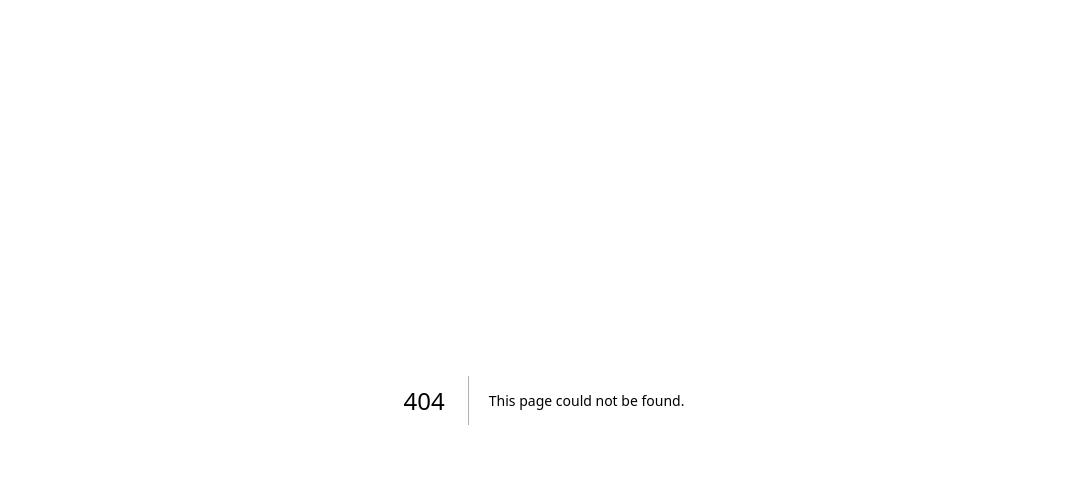
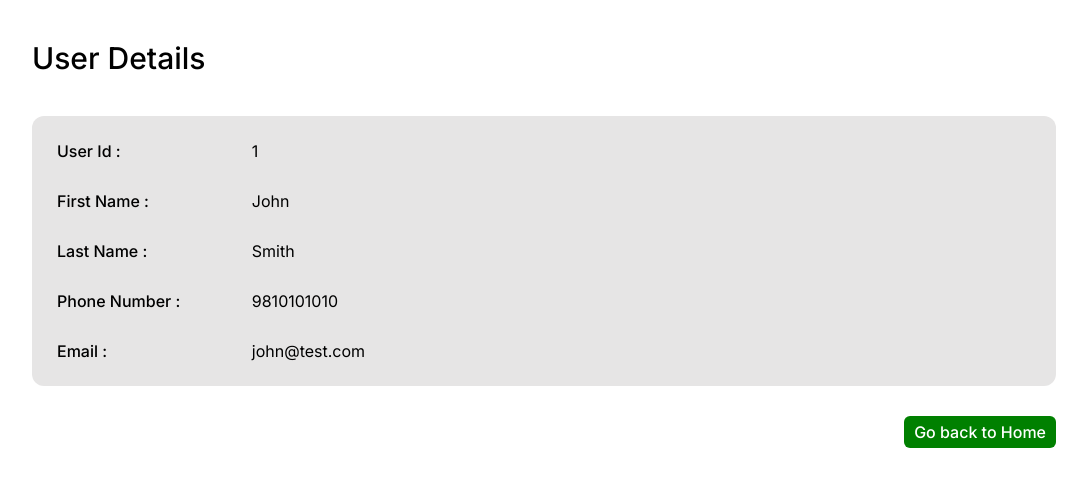
Before and after one commit to Shahrukh-elRed/next-js-crud-demo, a Next.js app: page /viewuser/1 in a window 1280 px wide. Before the commit this address had no page. Shown: the top 486 px of the page, without its empty margins (96-1183 px from the left). Built offline with nearby package versions, Linux system fonts and the light colour scheme.

Commit message:
user detail page UI and route

```diff
--- a/src/app/globals.css
+++ b/src/app/globals.css
@@ -51,7 +51,7 @@ a {
 
 .user-data-table {
   width: 80%;
-  margin: 40px auto 0;
+  margin: 40px auto 20px;
 }
 
 table,
@@ -61,6 +61,17 @@ td {
   border-collapse: collapse;
   padding: 8px;
   text-align: center;
+  -webkit-user-select: none;
+  -ms-user-select: none;
+  user-select: none;
+}
+
+.user-table-data-row {
+  cursor: pointer;
+}
+
+.user-table-data-row:hover {
+  background-color: rgb(231, 229, 229);
 }
 
 .user-table-name {
@@ -72,6 +83,9 @@ button {
   outline: none;
   cursor: pointer;
   border-radius: 5px;
+  -webkit-user-select: none;
+  -ms-user-select: none;
+  user-select: none;
 }
 
 button:focus {
@@ -97,3 +111,39 @@ button:focus {
   background-color: green;
   vertical-align: middle;
 }
+
+.user-details-page-container {
+  margin: 0 10%;
+}
+
+.user-detail-container {
+  margin: 40px auto 20px;
+  padding: 10px;
+  background-color: rgb(230, 229, 229);
+  border-radius: 12px;
+}
+
+.user-detail-row {
+  padding: 15px;
+}
+
+.home-link-container {
+  margin: 30px 0;
+  display: flex;
+  align-items: center;
+  justify-content: end;
+}
+
+.home-link {
+  color: #fff;
+  font-weight: 500;
+  background-color: green;
+  padding: 6px 10px;
+  border-radius: 6px;
+}
+
+.user-detail-left-heading {
+  display: inline-flex;
+  font-weight: 500;
+  width: 20%;
+}
--- /dev/null
+++ b/src/app/viewuser/[userId]/page.js
@@ -0,0 +1,47 @@
+import Link from "next/link";
+
+const ViewUser = () => {
+  const userData = {
+    id: 1,
+    firstName: "John",
+    lastName: "Smith",
+    phoneNumber: "9810101010",
+    email: "john@test.com",
+  };
+
+  return (
+    <div className="user-details-page-container">
+      <div className="user-table-header">User Details</div>
+      <div className="user-detail-container">
+        <div className="user-detail-row">
+          <span className="user-detail-left-heading">User Id : </span>
+          <span className="user-detail-right">{userData.id}</span>
+        </div>
+        <div className="user-detail-row">
+          <span className="user-detail-left-heading">First Name : </span>
+          <span className="user-detail-right">{userData.firstName}</span>
+        </div>
+
+        <div className="user-detail-row">
+          <span className="user-detail-left-heading">Last Name : </span>
+          <span className="user-detail-right">{userData.lastName}</span>
+        </div>
+        <div className="user-detail-row">
+          <span className="user-detail-left-heading">Phone Number : </span>
+          <span className="user-detail-right">{userData.phoneNumber}</span>
+        </div>
+        <div className="user-detail-row">
+          <span className="user-detail-left-heading">Email : </span>
+          <span className="user-detail-right">{userData.email}</span>
+        </div>
+      </div>
+      <div className="home-link-container">
+        <Link href="/" className="home-link">
+          Go back to Home
+        </Link>
+      </div>
+    </div>
+  );
+};
+
+export default ViewUser;
```
Also changed, not shown: src/app/page.js (+11 -1 lines).
